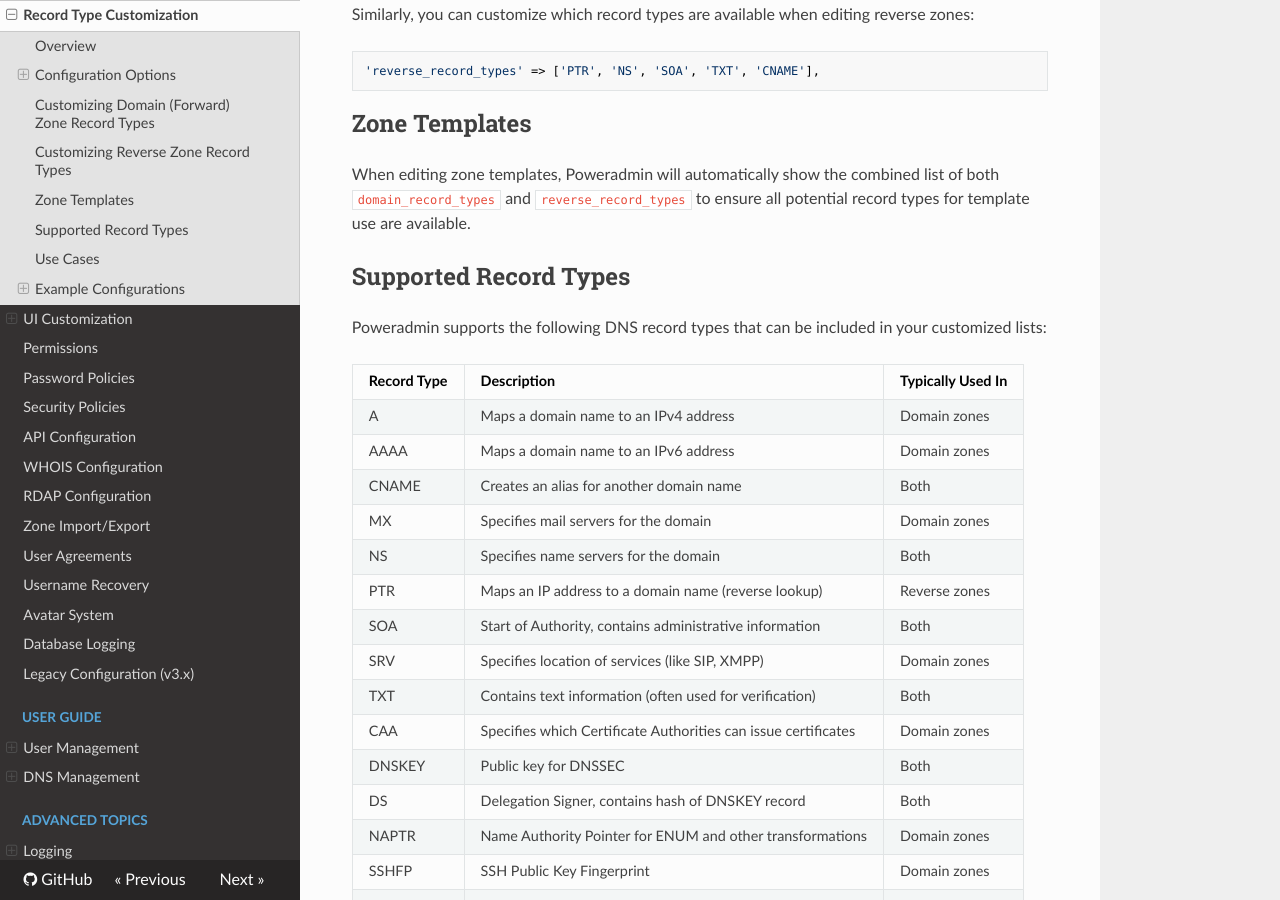
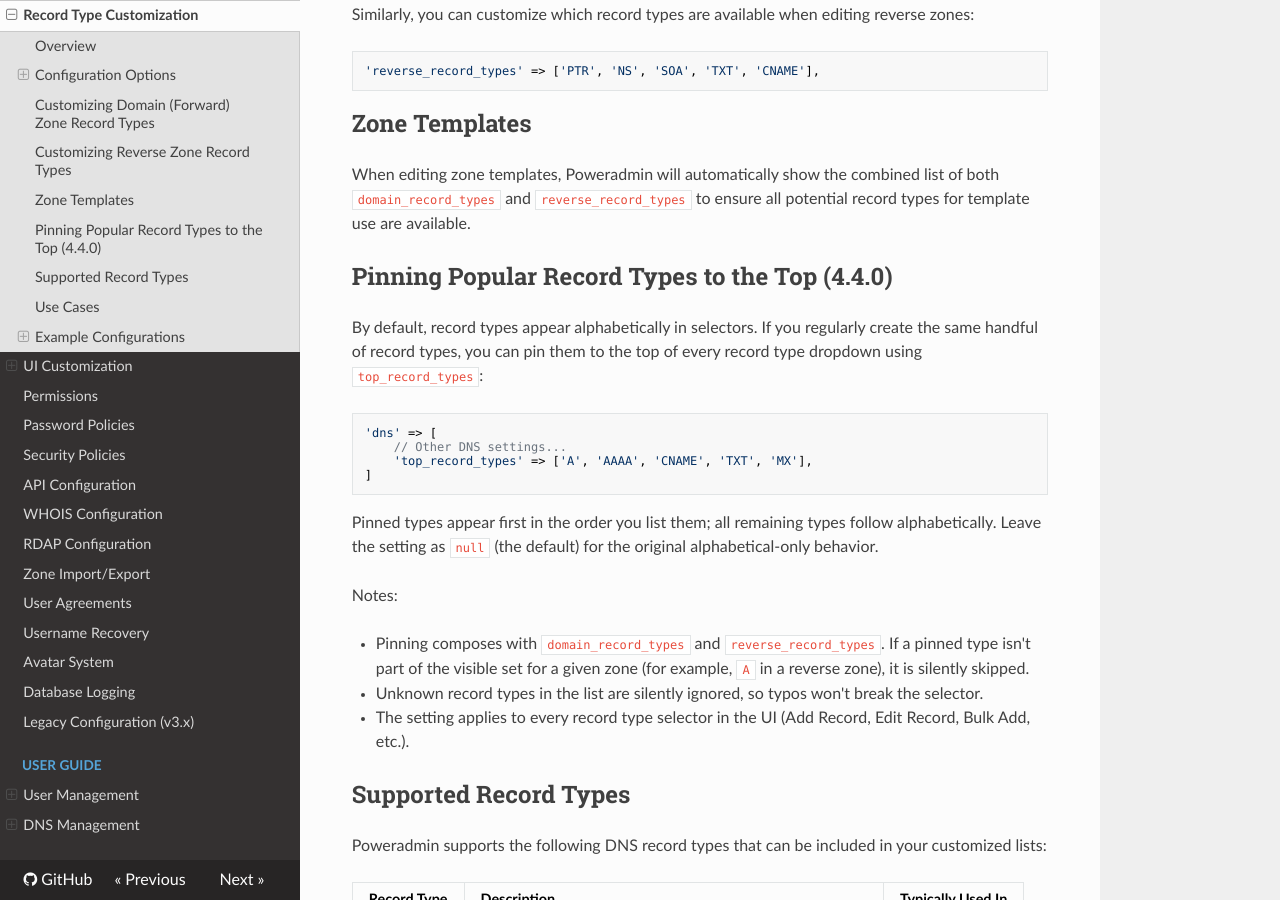
Before and after one commit to poweradmin/poweradmin-docs, an MkDocs documentation site: the page built from docs/configuration/record-types.md, in a window 1280 px wide and 900 px high, scrolled down 1048 px. Built offline with MkDocs 1.6.1, drawn with Linux system fonts in a browser that asks for light colours; nearby versions of some CDN libraries.

Commit message:
docs(dns): document top_record_types setting for pinning record types

````diff
--- a/docs/configuration/record-types.md
+++ b/docs/configuration/record-types.md
@@ -43,6 +43,25 @@
 ## Zone Templates
 
 When editing zone templates, Poweradmin will automatically show the combined list of both `domain_record_types` and `reverse_record_types` to ensure all potential record types for template use are available.
+
+## Pinning Popular Record Types to the Top (4.4.0)
+
+By default, record types appear alphabetically in selectors. If you regularly create the same handful of record types, you can pin them to the top of every record type dropdown using `top_record_types`:
+
+```php
+'dns' => [
+    // Other DNS settings...
+    'top_record_types' => ['A', 'AAAA', 'CNAME', 'TXT', 'MX'],
+]
+```
+
+Pinned types appear first in the order you list them; all remaining types follow alphabetically. Leave the setting as `null` (the default) for the original alphabetical-only behavior.
+
+Notes:
+
+- Pinning composes with `domain_record_types` and `reverse_record_types`. If a pinned type isn't part of the visible set for a given zone (for example, `A` in a reverse zone), it is silently skipped.
+- Unknown record types in the list are silently ignored, so typos won't break the selector.
+- The setting applies to every record type selector in the UI (Add Record, Edit Record, Bulk Add, etc.).
 
 ## Supported Record Types
 
````
